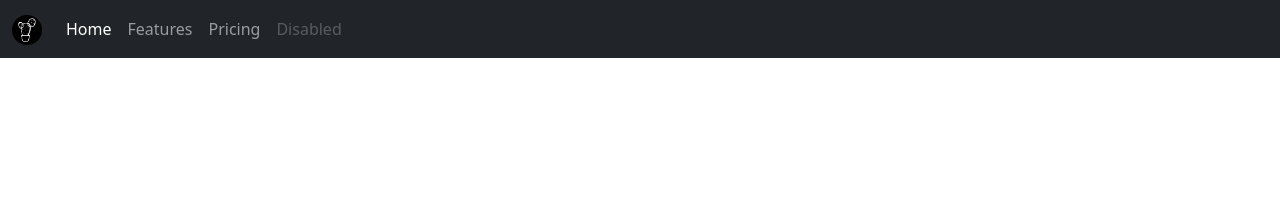
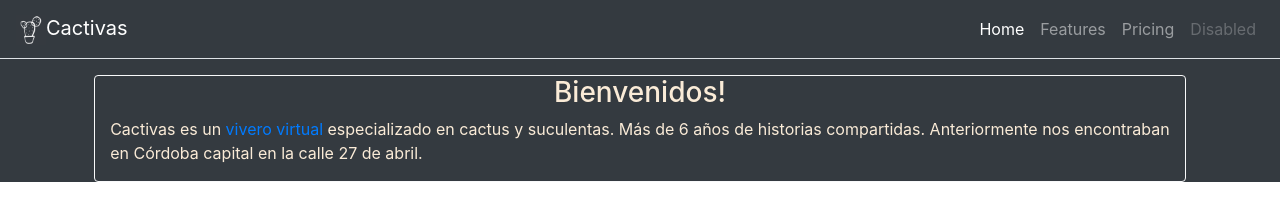
Before and after one commit to FerbaDev/Cactivas, a plain HTML site: page index.html in a window 1280 px wide. Drawn offline with nearby package versions, Linux system fonts and the light colour scheme.

Commit message:
se agrega tarjeta de presentación

```diff
--- a/index.html
+++ b/index.html
@@ -5,34 +5,63 @@
     <meta http-equiv="X-UA-Compatible" content="IE=edge">
     <meta name="viewport" content="width=device-width, initial-scale=1.0">
     <title>Cactivas</title>
-    <link href="https://cdn.jsdelivr.net/npm/bootstrap@5.3.0-alpha1/dist/css/bootstrap.min.css" rel="stylesheet" integrity="sha384-GLhlTQ8iRABdZLl6O3oVMWSktQOp6b7In1Zl3/Jr59b6EGGoI1aFkw7cmDA6j6gD" crossorigin="anonymous">
+    <link rel="stylesheet" href="https://cdn.jsdelivr.net/npm/bootstrap@4.6.2/dist/css/bootstrap.min.css" integrity="sha384-xOolHFLEh07PJGoPkLv1IbcEPTNtaed2xpHsD9ESMhqIYd0nLMwNLD69Npy4HI+N" crossorigin="anonymous">
     <link rel="stylesheet" href="./CSS/Style.css">
 </head>
 <body>
 
 <!--   empieza navbar -->
-    <nav class="navbar navbar-expand-lg bg-dark" data-bs-theme="dark">
-  <div class="container-fluid">
-    <a class="navbar-brand" href="#"><img src="./imagenes/favicon.png" alt="logo" width="30" height="30"></a>
-    <button class="navbar-toggler" type="button" data-bs-toggle="collapse" data-bs-target="#navbarNavAltMarkup" aria-controls="navbarNavAltMarkup" aria-expanded="false" aria-label="Toggle navigation">
+  <nav class="navbar navbar-expand-lg navbar-dark bg-dark justify-content-between border-bottom">
+
+    <a class="navbar-brand" href="#"><img src="./imagenes/logonav.jpg" width="30" height="30" alt="logo">Cactivas</a>
+    <button class="navbar-toggler" type="button" data-toggle="collapse" data-target="#navbarNav" aria-controls="navbarNav" aria-expanded="false" aria-label="Toggle navigation">
       <span class="navbar-toggler-icon"></span>
     </button>
-    <div class="collapse navbar-collapse" id="navbarNavAltMarkup">
-      <div class="navbar-nav">
-        <a class="nav-link active" aria-current="page" href="#">Home</a>
-        <a class="nav-link" href="#">Features</a>
-        <a class="nav-link" href="#">Pricing</a>
-        <a class="nav-link disabled">Disabled</a>
+    <div class="collapse navbar-collapse flex-grow-0" id="navbarNav">
+     <ul class="navbar-nav">
+        <li class="nav-item active text-right">
+          <a class="nav-link" href="#">Home <span class="sr-only">(current)</span></a>
+        </li>
+        <li class="nav-item text-right">
+          <a class="nav-link" href="#">Features</a>
+        </li>
+        <li class="nav-item text-right">
+          <a class="nav-link" href="#">Pricing</a>
+        </li>
+        <li class="nav-item text-right">
+          <a class="nav-link disabled">Disabled</a>
+        </li>
+      </ul>
+    </div>
+  </nav>
+<!-- cierra navbar -->
+<!-- empieza el main -->
+  <main>
+<!-- tarjeta de presentacion -->
+  <div class="container.fluid pt-3 bg-dark">
+    <div class="row">
+      <div class="col-1 bg-dark">
+
+      </div>
+      <div class="col-10 bg-dark border border-light rounded" style="color: antiquewhite;">
+        <h3 class="text-center">Bienvenidos!</h3>
+        <p>Cactivas es un <a href="./pages/tienda.html">vivero virtual</a> especializado en cactus y suculentas. Más de 6 años de historias compartidas. Anteriormente nos encontraban en Córdoba capital en la calle 27 de abril. </p>
+      </div>
+      <div class="col-1 bg-dark">
+
       </div>
     </div>
   </div>
-</nav>
-<!-- cierra navbar -->
+<!-- cierra tarjeta de presentacion -->
 
 
 
 
 
-    <script src="https://cdn.jsdelivr.net/npm/bootstrap@5.3.0-alpha1/dist/js/bootstrap.bundle.min.js" integrity="sha384-w76AqPfDkMBDXo30jS1Sgez6pr3x5MlQ1ZAGC+nuZB+EYdgRZgiwxhTBTkF7CXvN" crossorigin="anonymous"></script>
+</main>
+
+  <script src="https://cdn.jsdelivr.net/npm/jquery@3.5.1/dist/jquery.slim.min.js" integrity="sha384-DfXdz2htPH0lsSSs5nCTpuj/zy4C+OGpamoFVy38MVBnE+IbbVYUew+OrCXaRkfj" crossorigin="anonymous"></script>
+  <script src="https://cdn.jsdelivr.net/npm/popper.js@1.16.1/dist/umd/popper.min.js" integrity="sha384-9/reFTGAW83EW2RDu2S0VKaIzap3H66lZH81PoYlFhbGU+6BZp6G7niu735Sk7lN" crossorigin="anonymous"></script>
+  <script src="https://cdn.jsdelivr.net/npm/bootstrap@4.6.2/dist/js/bootstrap.min.js" integrity="sha384-+sLIOodYLS7CIrQpBjl+C7nPvqq+FbNUBDunl/OZv93DB7Ln/533i8e/mZXLi/P+" crossorigin="anonymous"></script>
 </body>
 </html>
```
Also changed, not shown: imagenes/logoSoloCactus.jpg (deleted), imagenes/logonav.jpg (added).
